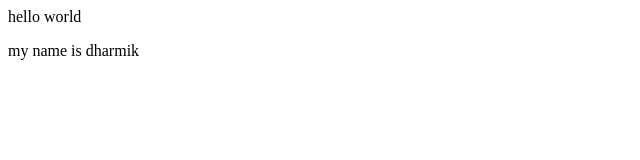
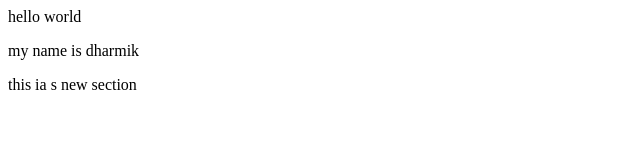
Before and after one commit to MakwanaDharmik/repo, a plain HTML site: page index.html in a window 1280 px wide. Shown: the whole page, without its empty margins (0-640 px from the left). Drawn offline with Linux system fonts and the light colour scheme.

Commit message:
positive

```diff
--- a/index.html
+++ b/index.html
@@ -1,2 +1,3 @@
 <p>hello world</p>
 <p>my name is dharmik</p>
+<p>this ia s new section</p>
```
